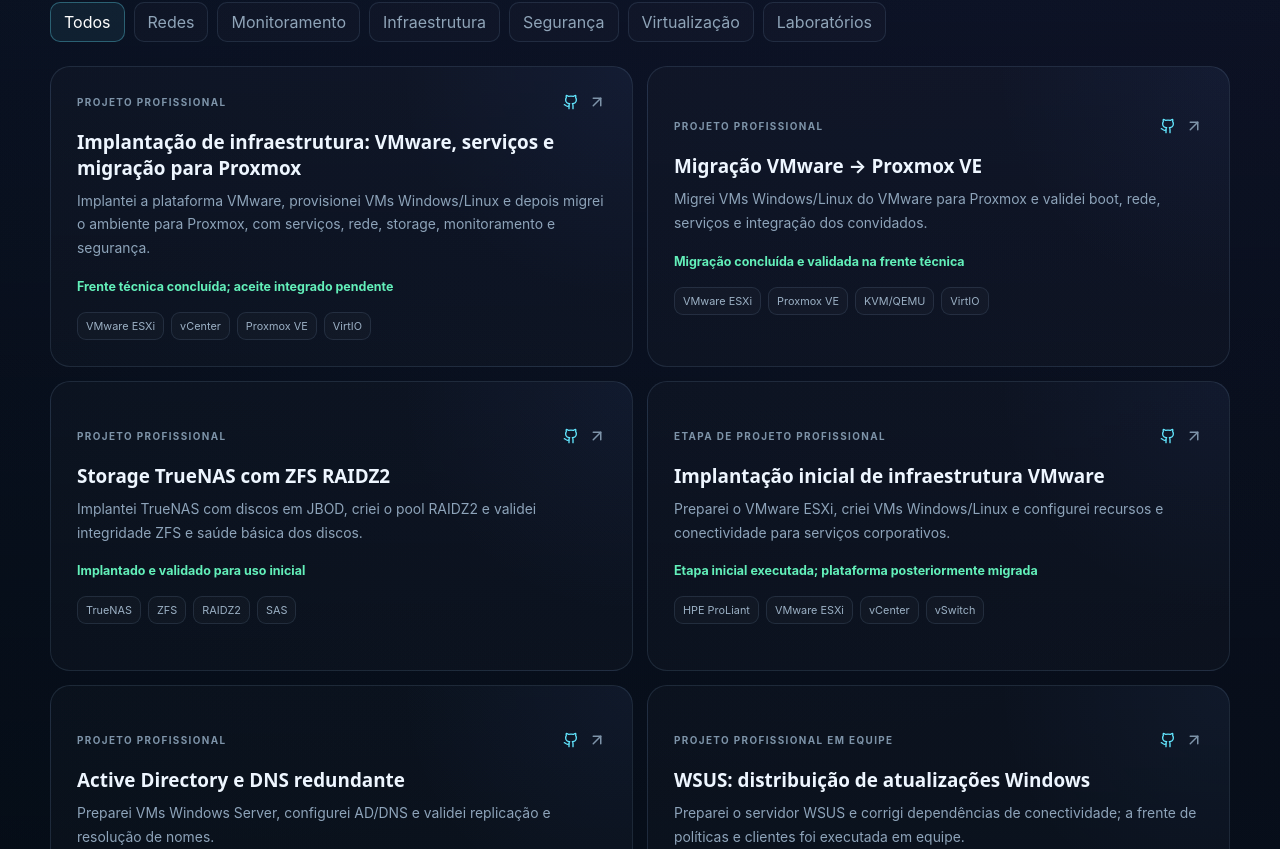
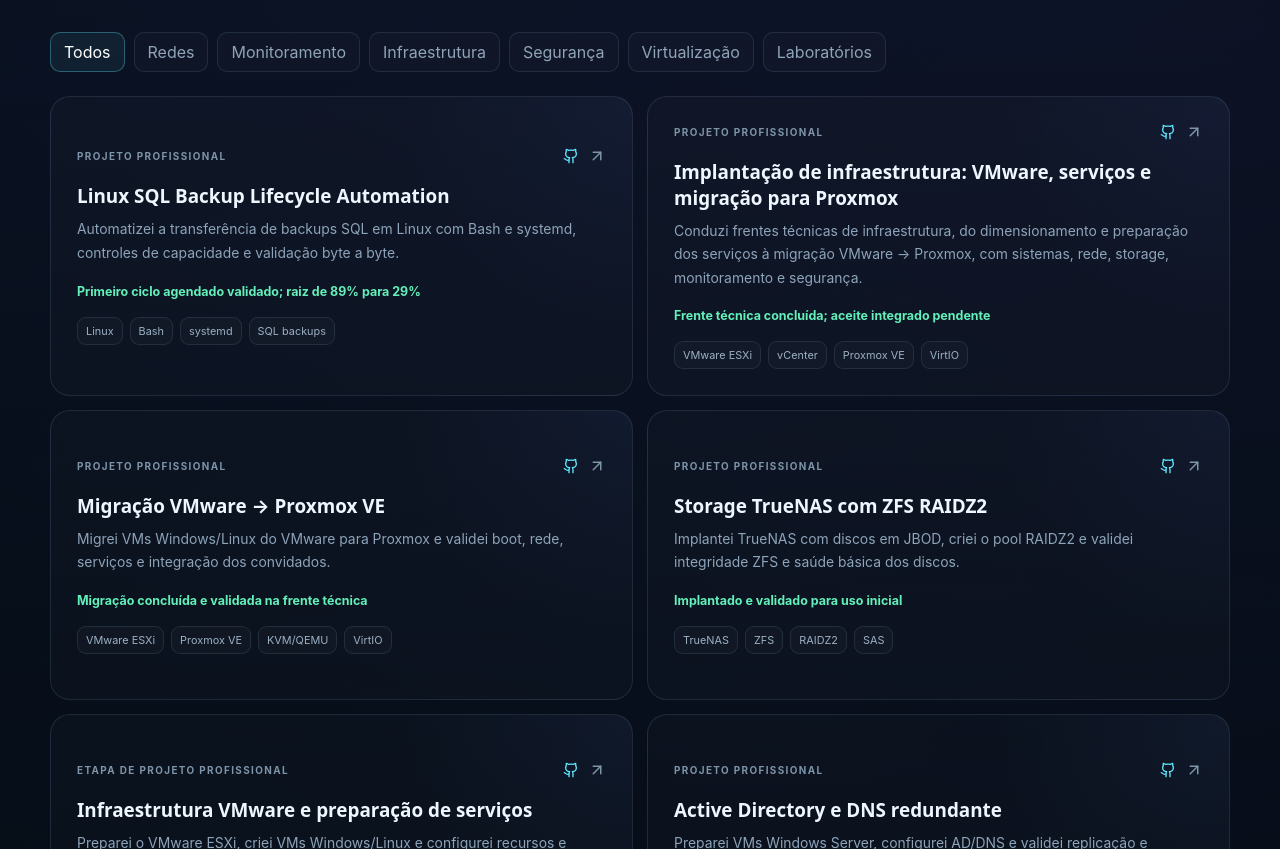
Before and after one commit to SamuelGuigo/portfolio-samuel, a React (Vite) app: page / in a window 1280 px wide. Shown: the part 1951-2800 px from the top of the page. Built offline with nearby package versions, Linux system fonts and the light colour scheme.

Commit message:
content: atualiza trajetória e formação e inclui automação de backups

```diff
--- a/src/data/experience.js
+++ b/src/data/experience.js
@@ -5,13 +5,14 @@
     company: "EGE Soluções",
     type: "Infraestrutura corporativa, datacenter, redes, segurança e OT",
     bullets: [
-      "Implanto e sustento ambientes Windows/Linux, redes, virtualização, storage, monitoramento e serviços de infraestrutura em cenários corporativos e industriais/OT.",
+      "Conduzo projetos e frentes técnicas de infraestrutura corporativa e industrial/OT, com definição de soluções, planejamento de execução, dimensionamento de materiais, implantação, sustentação e validação.",
       "Preparei VMware ESXi e VMs Windows/Linux e depois migrei o ambiente para Proxmox VE, com cluster de transição, VirtIO/QEMU Guest Agent e validação de boot, rede e serviços.",
       "Implantei TrueNAS/ZFS com 6 discos SAS de 8 TB em JBOD e RAIDZ2 (~28,9 TiB úteis), incluindo SMART, integridade ZFS e integração ao ambiente de virtualização.",
       "Configurei Windows Server, AD/DNS, Ubuntu/Aptly e bases NTP/Syslog; trabalhei com WSUS, licenciamento e acesso remoto. A integração final Iperius/QNAP e o teste de restauração permaneciam pendentes no fechamento.",
       "Configurei switches Siemens e validei localmente o anel industrial; investiguei CRC/FCS, MAC flapping, VLANs e uplinks e avaliei redundância STP/LACP conforme cada cenário.",
       "Implantei Wazuh e validei agentes, Sysmon, FIM Windows e alertas por evento controlado; distribuí SEP remotamente aos Windows e analisei aplicabilidade de achados de segurança em infraestrutura.",
-      "Mapeei ativos e conexões e planejei reorganização de racks: 46 ativos identificados, 23 novos IDs, três interligações rastreadas e ~90% das portas de três switches identificadas no estágio documentado.",
+      "Conduzo tecnicamente um projeto de reorganização de racks: sou autor do layout executivo, defino solução, materiais e etapas de execução, com inventário, rastreabilidade e mudanças por grupos. O fechamento físico, as-built e aceite seguem como etapas próprias.",
+      "Automatizei a transferência de backups SQL em Linux com Bash e systemd, validação byte a byte e controles de capacidade; a raiz passou de 89% para 29% de ocupação no atendimento documentado. Limpeza histórica manual e teste de restauração são etapas distintas.",
       "Documentei atividades e resultados com inventário, evidências, planos de mudança, rollback, runbooks, critérios de aceite e as-built."
     ]
   },
@@ -107,10 +108,15 @@
 
 export const technicalEducation = [
   {
+    title: "Cisco Networking Academy — Splunk Cybersecurity Defense Analyst",
+    status: "EM ANDAMENTO",
+    detail: "Trilha de defesa cibernética em andamento, iniciada conforme atualização de outubro de 2026."
+  },
+  {
     title: "Cisco Networking Academy — CCNAv7",
-    status: "EM ANDAMENTO",
+    status: "CONCLUÍDO",
     detail:
-      "Trilha em andamento com estudos de networking, switching, routing, wireless e segurança."
+      "Formação CCNAv7 concluída em 27/06/2026, com estudos de networking, switching, routing, wireless e segurança."
   },
   {
     title: "MikroTik & RouterOS",
--- a/src/data/profile.js
+++ b/src/data/profile.js
@@ -4,9 +4,9 @@
 export const profile = {
   name: "Samuel Guigo",
   role: "Analista de Infraestrutura Pleno",
-  headline: "Infraestrutura, redes e segurança com atuação prática.",
+  headline: "Projetos de infraestrutura, redes e segurança.",
   summary:
-    "Implanto servidores e serviços Windows/Linux, configuro redes, executo migrações e investigo falhas. Minha experiência reúne virtualização, storage, monitoramento, segurança e infraestrutura industrial, com validação e documentação das entregas.",
+    "Conduzo projetos e frentes técnicas de infraestrutura, com definição de soluções, dimensionamento, execução e validação. Minha trajetória reúne TI hospitalar, telecom, consultoria, redes, servidores Windows/Linux, virtualização, storage, monitoramento e segurança em ambientes corporativos e industriais.",
 
   // Preencha quando quiser exibir estes contatos no portfólio.
   // Enquanto permanecerem vazios, os botões correspondentes não aparecem.
--- a/src/data/projects.js
+++ b/src/data/projects.js
@@ -10,11 +10,44 @@
 
 export const projects = [
   {
+    "id": "linux-backup-lifecycle-automation",
+    "category": "Infraestrutura",
+    "kind": "Projeto profissional",
+    "title": "Linux SQL Backup Lifecycle Automation",
+    "summary": "Automatizei a transferência de backups SQL em Linux com Bash e systemd, controles de capacidade e validação byte a byte.",
+    "stack": [
+      "Linux",
+      "Bash",
+      "systemd",
+      "SQL backups",
+      "Storage",
+      "cmp"
+    ],
+    "outcome": "Primeiro ciclo agendado validado; raiz de 89% para 29%",
+    "challenge": "O acúmulo de dumps SQL na raiz de um servidor de monitoramento exigia transferência manual para outro volume e criava risco de esgotamento.",
+    "scope": "Diagnóstico de capacidade, migração controlada, automação da transferência e limpeza histórica manual autorizada em etapa separada.",
+    "approach": [
+      "Investiguei consumo e montagens e transferi cinco dumps, comparando origem e destino byte a byte antes de remover os originais.",
+      "Configurei controles de idade, preservação dos dois backups recentes, montagem, capacidade, exclusividade e integridade, com serviço e timer systemd.",
+      "Executei separadamente a limpeza manual de 29 históricos sob um critério de corte autorizado.",
+      "Validei o primeiro disparo agendado, arquivo no destino, ausência na origem, capacidade e próximo agendamento."
+    ],
+    "result": "Raiz de 89% para 29% após a migração inicial; cerca de 233 GB recuperados no volume histórico por limpeza manual separada. O primeiro ciclo automático transferiu e validou um dump.",
+    "limits": [
+      "Comparação byte a byte comprova integridade da transferência; o teste de restauração SQL permanecia pendente.",
+      "A rotina automática não exclui históricos do volume de arquivo.",
+      "Normalização do alerta original e avaliação de memória/I/O permaneciam pendentes.",
+      "Os números descrevem checkpoints documentados, sem promessa de SLA ou ausência total de impacto."
+    ],
+    "origin": "Experiência profissional em equipe; contratação distinta da Auron Tech.",
+    "github": "https://github.com/SamuelGuigo/Portfolio-Tecnico-Samuel-Guigo/tree/main/cases/linux-backup-lifecycle-automation"
+  },
+  {
     "id": "enterprise-infrastructure-handover-2026",
     "category": "Virtualização",
     "kind": "Projeto profissional",
     "title": "Implantação de infraestrutura: VMware, serviços e migração para Proxmox",
-    "summary": "Implantei a plataforma VMware, provisionei VMs Windows/Linux e depois migrei o ambiente para Proxmox, com serviços, rede, storage, monitoramento e segurança.",
+    "summary": "Conduzi frentes técnicas de infraestrutura, do dimensionamento e preparação dos serviços à migração VMware → Proxmox, com sistemas, rede, storage, monitoramento e segurança.",
     "stack": [
       "VMware ESXi",
       "vCenter",
@@ -121,7 +154,7 @@
     "id": "vmware-virtual-infrastructure",
     "category": "Virtualização",
     "kind": "Etapa de projeto profissional",
-    "title": "Implantação inicial de infraestrutura VMware",
+    "title": "Infraestrutura VMware e preparação de serviços",
     "summary": "Preparei o VMware ESXi, criei VMs Windows/Linux e configurei recursos e conectividade para serviços corporativos.",
     "stack": [
       "HPE ProLiant",
@@ -510,8 +543,8 @@
     "id": "data-center-rack-infrastructure-planning",
     "category": "Infraestrutura",
     "kind": "Projeto profissional",
-    "title": "Mapeamento e planejamento de reorganização de racks",
-    "summary": "Mapeei ativos e conexões, especifiquei materiais e organizei as etapas de mudança dos racks.",
+    "title": "Condução técnica e reorganização de racks",
+    "summary": "Conduzo o projeto, sou autor do layout executivo e defino solução, materiais e sequência de reorganização dos racks, com apoio da equipe na execução.",
     "stack": [
       "Rack",
       "Cabeamento estruturado",
@@ -520,17 +553,19 @@
       "Fibra",
       "Inventário"
     ],
-    "outcome": "Levantamento e plano entregues; execução final pendente",
+    "outcome": "Projeto em andamento; condução técnica e intervenções parciais documentadas",
     "challenge": "Reorganizar racks e cabeamento com rastreabilidade das conexões e acesso adequado para manutenção.",
     "scope": "Inventário, rastreamento físico, layout, caminhos de cabos, especificação de materiais e plano de execução por janela.",
     "approach": [
+      "Conduzo as decisões técnicas e sou autor do layout executivo dos racks.",
+      "Defino solução física, materiais e preparação das etapas, com execução em equipe.",
       "Identifiquei equipamentos e rastreei conexões em campo.",
       "Registrei relações entre portas, patch panels e interligações.",
       "Planejei layout, organizadores, eletrocalhas, fibra e materiais.",
       "Separei tarefas físicas das mudanças com impacto em serviços.",
       "Atualizei inventário e documentação conforme o levantamento."
     ],
-    "result": "Inventário e plano refinados. O registro existente do site documenta 46 ativos, 23 novos IDs, três interligações rastreadas e aproximadamente 90% das portas de três switches identificadas no estágio do levantamento.",
+    "result": "Layout executivo, inventário e plano refinados sob minha condução, com intervenções parciais registradas. O registro existente do site documenta 46 ativos, 23 novos IDs, três interligações rastreadas e aproximadamente 90% das portas de três switches identificadas no estágio do levantamento.",
     "limits": [
       "Esses números são do levantamento documentado, não do aceite final.",
       "Reorganização física restante, as-built e validação pós-mudança permaneciam pendentes."
```
